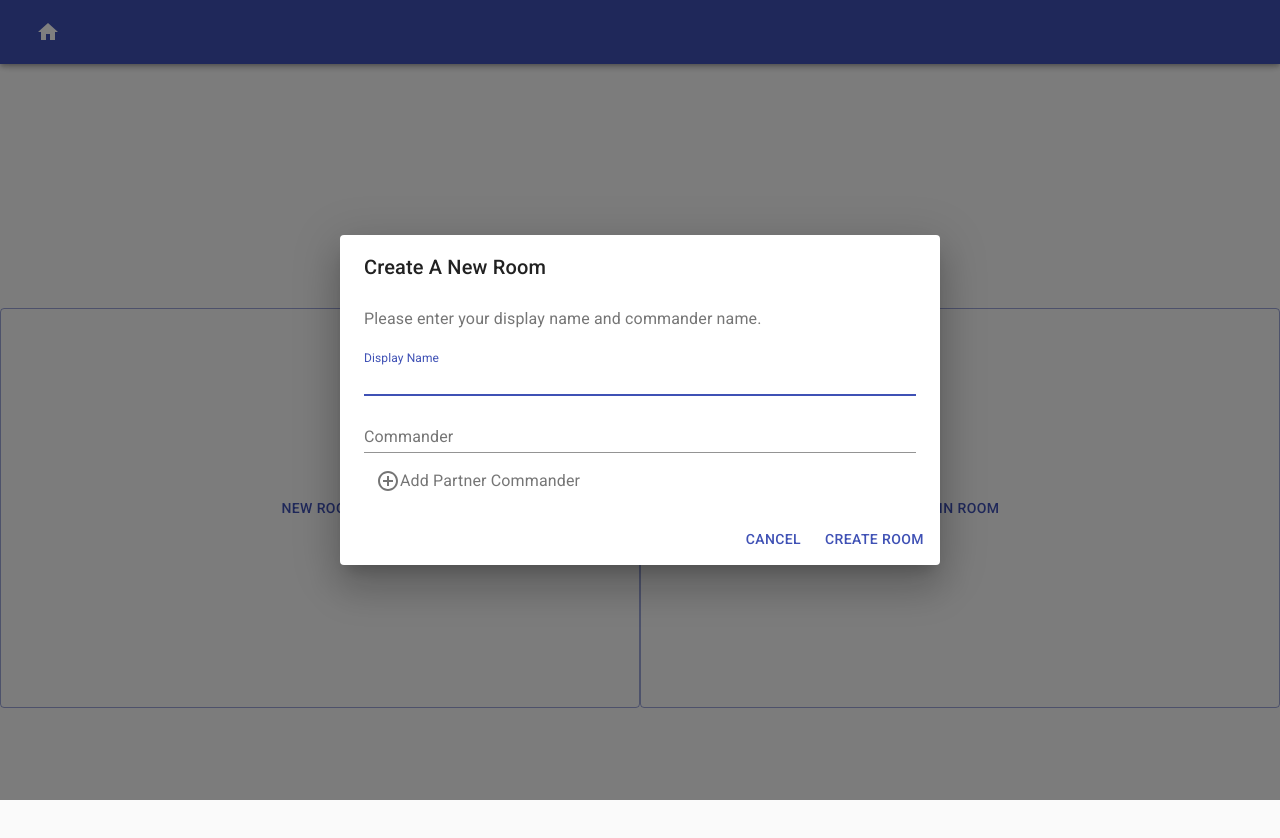
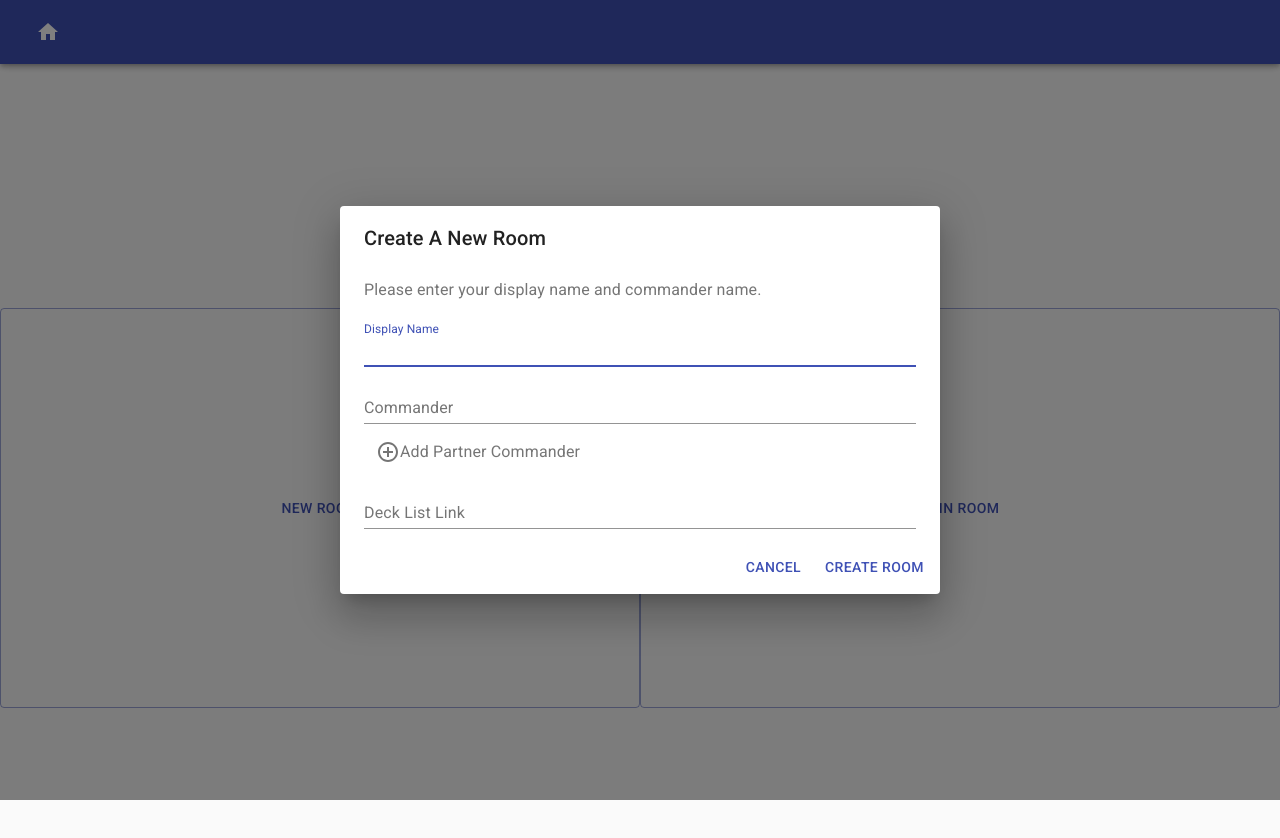
Before and after one commit to awarnes/mtg-life-party, a React (Create React App) app: page / in a window 1280 px wide. Both pictures are taken after a click on the button "NEW ROOM". Shown: the top 838 px of the page. Built offline with nearby package versions, Linux system fonts and the light colour scheme; no server answers.

Commit message:
Add decklist link as an option.

```diff
--- a/src/containers/Home.tsx
+++ b/src/containers/Home.tsx
@@ -20,6 +20,7 @@ export enum CreatePlayerField {
   name = 'name',
   commander = 'commander',
   partnerCommander = 'partnerCommander',
+  deckListLink = 'deckListLink',
 }
 
 const styles = {
@@ -58,6 +59,7 @@ class Home extends Component<IHomeProps, IHomeState> {
         life: 40,
         poisonCounters: 0,
         commanderDamage: [],
+        deckListLink: '',
       },
 
       roomToJoinShortId: shortId ? shortId.room : '',
@@ -116,6 +118,7 @@ class Home extends Component<IHomeProps, IHomeState> {
       player.commanderDamage,
       player.poisonCounters,
       player.colorTheme,
+      player.deckListLink,
     );
     const roomId = await this.props.createRoom(newPlayer);
     this.props.history.push(`/room/${roomId}`);
@@ -184,6 +187,15 @@ class Home extends Component<IHomeProps, IHomeState> {
             <Typography>Add Partner Commander</Typography>
           </IconButton>
         )}
+        <TextField
+          margin="dense"
+          id="deckList-input"
+          label="Deck List Link"
+          type="text"
+          value={player.deckListLink}
+          onChange={(event): void => this.handleUpdatePlayer(CreatePlayerField.deckListLink, event)}
+          fullWidth
+        />
       </div>
     );
   };
--- a/src/containers/PlayerCard.tsx
+++ b/src/containers/PlayerCard.tsx
@@ -4,7 +4,8 @@ import { makeStyles } from '@material-ui/core/styles';
 import Card from '@material-ui/core/Card';
 import CardHeader from '@material-ui/core/CardHeader';
 import CardContent from '@material-ui/core/CardContent';
-import IconButton from '@material-ui/core/CardActionArea';
+import IconButton from '@material-ui/core/IconButton';
+import ButtonGroup from '@material-ui/core/ButtonGroup';
 import Avatar from '@material-ui/core/Avatar';
 import Link from '@material-ui/core/Link';
 import Fab from '@material-ui/core/Fab';
@@ -14,9 +15,11 @@ import Dialog from '@material-ui/core/Dialog';
 import DialogActions from '@material-ui/core/DialogActions';
 import DialogContent from '@material-ui/core/DialogContent';
 import DialogContentText from '@material-ui/core/DialogContentText';
+import Tooltip from '@material-ui/core/Tooltip';
 
 // Icons
-import MoreVertIcon from '@material-ui/icons/MoreVert';
+import SettingsIcon from '@material-ui/icons/Settings';
+import LibraryBooksIcon from '@material-ui/icons/LibraryBooks';
 import BrushIcon from '@material-ui/icons/Brush';
 import CloseIcon from '@material-ui/icons/Close';
 
@@ -91,9 +94,22 @@ function PlayerCard(props: IPlayerCardProps): JSX.Element {
             </Avatar>
           }
           action={
-            <IconButton aria-label="color settings" onClick={handleSettingsToggle}>
-              {settingsOpen ? <CloseIcon /> : <MoreVertIcon />}
-            </IconButton>
+            <ButtonGroup>
+              {player.deckListLink ? (
+                <Tooltip title="Deck List">
+                  <Link href={player.deckListLink} target="_blank" rel="noopener noreferrer">
+                    <IconButton aria-label="deck list link">
+                      <LibraryBooksIcon />
+                    </IconButton>
+                  </Link>
+                </Tooltip>
+              ) : null}
+              <Tooltip title="Options">
+                <IconButton aria-label="color settings" onClick={handleSettingsToggle}>
+                  {settingsOpen ? <CloseIcon /> : <SettingsIcon />}
+                </IconButton>
+              </Tooltip>
+            </ButtonGroup>
           }
           title={player.name}
           subheader={
--- a/src/data/DPlayer.ts
+++ b/src/data/DPlayer.ts
@@ -9,6 +9,7 @@ class DPlayer implements IPlayer {
   commanderDamage?: ICommanderDamage[];
   poisonCounters?: number;
   colorTheme?: string;
+  deckListLink?: string;
 
   constructor(
     name: string,
@@ -18,6 +19,7 @@ class DPlayer implements IPlayer {
     commanderDamage?: ICommanderDamage[],
     poisonCounters?: number,
     colorTheme?: string,
+    deckListLink?: string,
     uid?: string,
   ) {
     this.uid = uid ? uid : '';
@@ -28,6 +30,7 @@ class DPlayer implements IPlayer {
     this.partnerCommander = partnerCommander ? partnerCommander : '';
     this.poisonCounters = poisonCounters ? poisonCounters : 0;
     this.colorTheme = colorTheme ? colorTheme : '';
+    this.deckListLink = deckListLink ? deckListLink : '';
   }
 }
 
@@ -43,6 +46,7 @@ const playerConverter = {
       commanderDamage: player.commanderDamage,
       poisonCounters: player.poisonCounters,
       colorTheme: player.colorTheme,
+      deckListLink: player.deckListLink,
     };
   },
   fromFirestore: (snapshot: any, options: any): DPlayer => {
@@ -55,6 +59,7 @@ const playerConverter = {
       data.commanderDamage,
       data.poisonCounters,
       data.colorTheme,
+      data.deckListLink,
       data.uid,
     );
   },
--- a/src/data/Firebase.ts
+++ b/src/data/Firebase.ts
@@ -1,11 +1,12 @@
 import * as firebase from 'firebase/app';
 import 'firebase/firestore';
+import 'firebase/analytics';
 
 import firebaseConfig from './firebaseSecrets';
 
 // Initialize Firebase
 firebase.initializeApp(firebaseConfig);
-
+firebase.analytics();
 const db = firebase.firestore();
 
 export { db };
--- a/src/lib/mtgLifeInterfaces.tsx
+++ b/src/lib/mtgLifeInterfaces.tsx
@@ -15,6 +15,7 @@ export interface IPlayer {
   commanderDamage?: Array<ICommanderDamage>;
   poisonCounters?: number;
   colorTheme?: string;
+  deckListLink?: string;
 }
 
 export interface IRoom {
```
